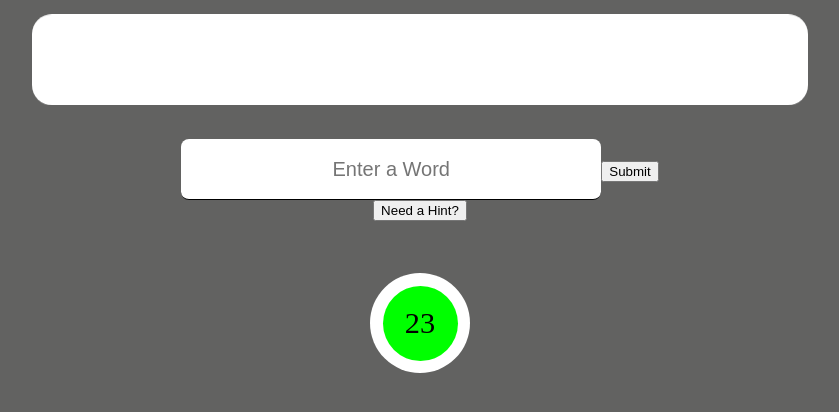
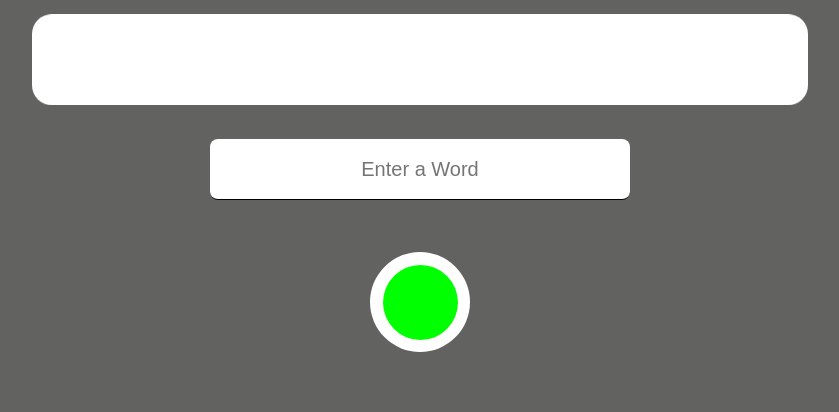
Before and after one commit to prudhomk/shiritori, a React app: page /game in a window 1280 px wide. Shown: the top 412 px of the page, without its empty margins (220-1059 px from the left). Built offline with nearby package versions, Linux system fonts and the light colour scheme; a web font is replaced by a local one.

Commit message:
working on hint system

```diff
--- a/src/components/game/Game.jsx
+++ b/src/components/game/Game.jsx
@@ -20,7 +20,7 @@ export default function Game() {
   const { wordList, setWordList } = useWordList();
   const { category } = useCategory();
   const { language } = useLanguage();
-  const [count, setCount] = useState(30);
+  const [count, setCount] = useState();
   const [alert, setAlert] = useState(false);
   const [toast, setToast] = useState(false);
   const [altToast, setAltToast] = useState(false);
@@ -174,10 +174,10 @@ export default function Game() {
 
       <form onSubmit={handleSubmit} id="player-one">
         <input onChange={(e) => setWord(e.target.value)} placeholder="Enter a Word"></input>
-        <button>Submit</button>
+        <button className={styles.submitButton}></button>
       </form>
 
-      <button onClick={handleHint}>Need a Hint?</button>
+      <button className={styles.hintButton} onClick={handleHint}>Need a Hint?</button>
       <p>{hint}</p>
 
       <div className={styles.timer}>
--- a/src/components/styles/Game.scss
+++ b/src/components/styles/Game.scss
@@ -40,6 +40,16 @@
     height: 40px;
     width: 400px;
     font-size: 20px;
+  }
+
+  .submitButton {
+    display: none;
+  }
+
+  .hintButton {
+    margin: 10px;
+    font-size: 20px;
+    display: none;
   }
 
   p {
```
